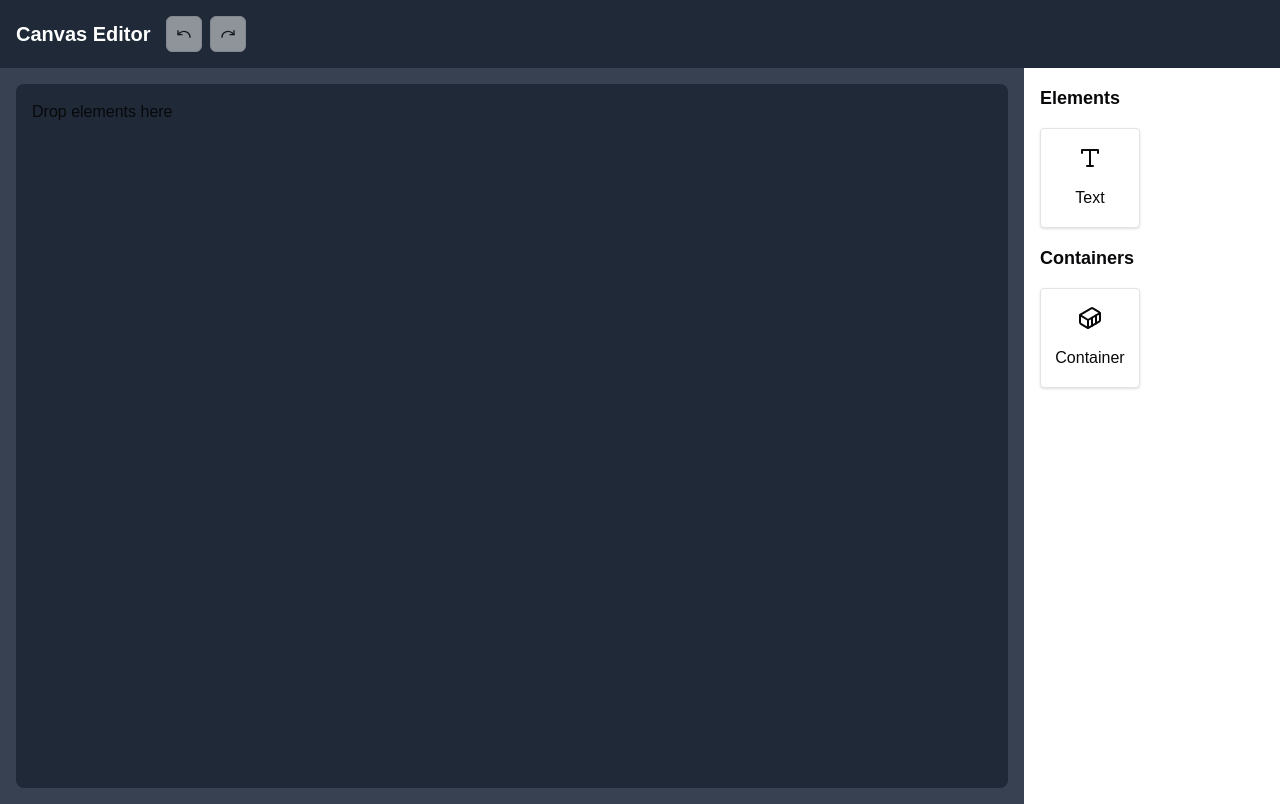
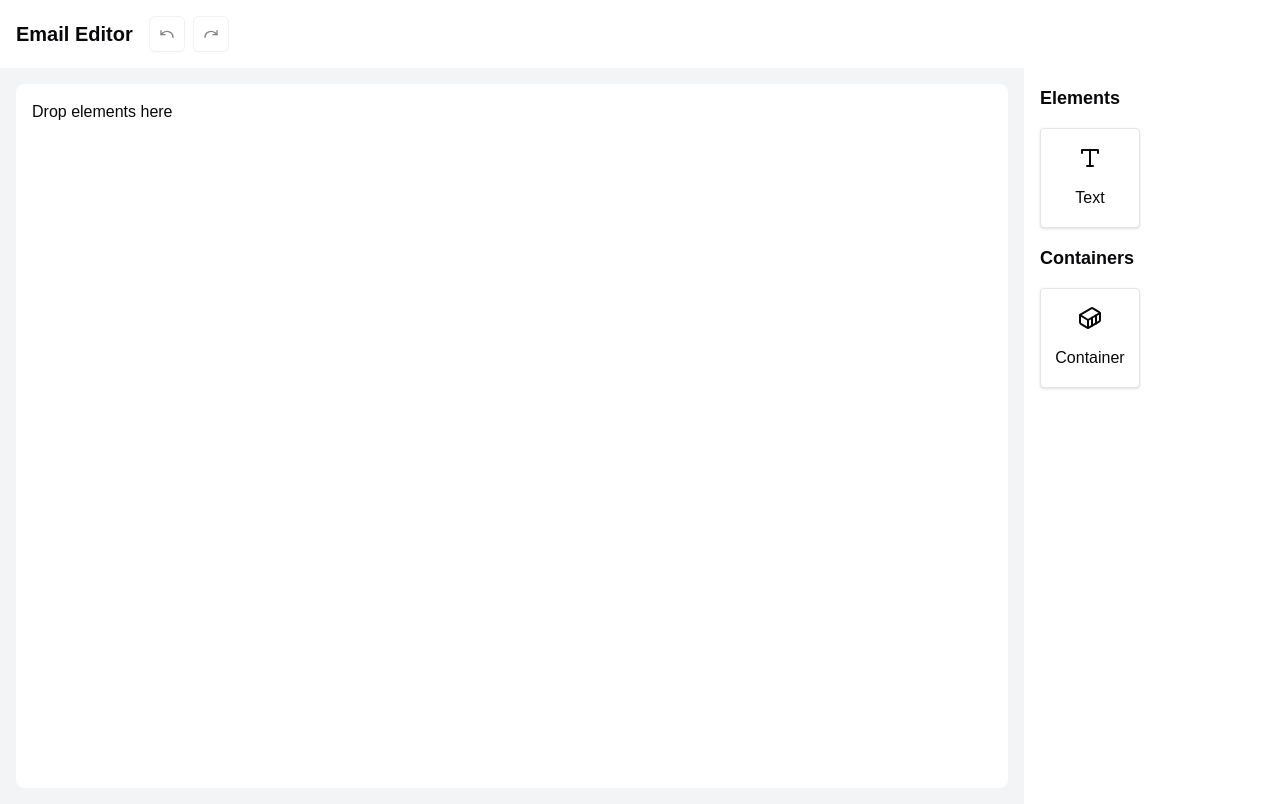
Before and after one commit to padhi190/react-email-builder, a Next.js app: page / in a window 1280 px wide. Built offline with nearby package versions, Linux system fonts and the light colour scheme.

Commit message:
change styling and decided not to support nested element

```diff
--- a/src/app/page.tsx
+++ b/src/app/page.tsx
@@ -12,7 +12,7 @@ export default function Home() {
   return (
     <CanvasProvider>
       <DndProvider backend={HTML5Backend}>
-        <div className="flex h-screen bg-gray-900">
+        <div className="flex h-screen bg-gray-100">
           {/* <LeftSidebar /> */}
           <main className="flex-grow flex flex-col">
             <CanvasHeader />
@@ -29,8 +29,8 @@ export default function Home() {
 function CanvasHeader() {
   const { canUndo, canRedo, dispatch } = useCanvas();
   return (
-    <header className="bg-gray-800 p-4 flex items-center">
-      <h1 className="text-white text-xl font-bold mr-4">Canvas Editor</h1>
+    <header className="bg-background p-4 flex items-center">
+      <h1 className="text-xl font-bold mr-4">Email Editor</h1>
       <div className="flex space-x-2">
         <Button
           variant="outline"
--- a/src/components/Canvas.tsx
+++ b/src/components/Canvas.tsx
@@ -12,7 +12,7 @@ interface CanvasProps {}
 
 export function Canvas({}: CanvasProps) {
   const { state, dispatch } = useCanvas();
-  console.log(state.elements);
+  // console.log(state.elements);
 
   const [dropTarget, setDropTarget] = useState<{
     index: number;
@@ -38,7 +38,7 @@ export function Canvas({}: CanvasProps) {
     setDropTarget(null);
   };
 
-  console.log('drop target', dropTarget);
+  // console.log('drop target', dropTarget);
   const [, drop] = useDrop({
     accept: ['element', 'canvasElement', 'containerElement'],
     hover: (item: EmailElement<any> & { index?: number }, monitor) => {
@@ -48,14 +48,11 @@ export function Canvas({}: CanvasProps) {
           monitor.getItemType() === 'containerElement') &&
         dropTarget === null
       ) {
-        console.log('hovring');
+        // console.log('hovring');
         setDropTarget({ index: state.elements.length, position: 'below' });
       }
     },
     drop: (item: EmailElement<any> & { index?: number }, monitor) => {
-      if (monitor.didDrop() && monitor.getDropResult()) {
-        return;
-      }
       if (dropTarget) {
         handleDrop(item, dropTarget.index, dropTarget.position);
       }
@@ -87,22 +84,13 @@ export function Canvas({}: CanvasProps) {
     <div className="flex flex-grow h-[calc(100vh-64px)]">
       <div
         ref={dropRef}
-        className="flex-grow bg-gray-700 p-4 overflow-hidden"
+        className="flex-grow bg-gray-100 p-4 overflow-hidden"
         onClick={handleCanvasClick}
       >
-        <div className="bg-gray-800 rounded-lg p-4 h-full overflow-y-auto">
+        <div className="bg-background rounded-lg p-4 h-full overflow-y-auto">
           {state.elements.length === 0 ? (
             <div>Drop elements here</div>
           ) : (
-            // <DropZone
-            //   onDrop={(item) => handleDrop(item, 0, 'above')}
-            //   isActive={
-            //     dropTarget?.index === 0 && dropTarget.position === 'above'
-            //   }
-            //   setDropTarget={setDropTarget}
-            //   index={0}
-            //   position="above"
-            // />
             state.elements.map((element, index) => (
               <React.Fragment key={element.id}>
                 {index === 0 && (
@@ -143,23 +131,9 @@ export function Canvas({}: CanvasProps) {
               </React.Fragment>
             ))
           )}
-          {/* {state.elements.length > 0 && (
-            <DropZone
-              onDrop={(item) =>
-                handleDrop(item, state.elements.length - 1, 'below')
-              }
-              isActive={
-                dropTarget?.index === state.elements.length - 1 &&
-                dropTarget.position === 'below'
-              }
-              setDropTarget={setDropTarget}
-              index={state.elements.length - 1}
-              position="below"
-            />
-          )} */}
           <div
             className={cn(
-              'w-full bg-gray-500 opacity-0 transition-opacity rounded-lg',
+              'w-full bg-gray-200 opacity-0 transition-opacity rounded-lg',
               {
                 'opacity-80 h-20': dropTarget?.index === state.elements.length,
               }
--- a/src/components/DropZone.tsx
+++ b/src/components/DropZone.tsx
@@ -20,7 +20,7 @@ export function DropZone({
   position,
 }: DropZoneProps) {
   const [, drop] = useDrop({
-    accept: ['element'],
+    accept: ['element', 'containerElement'],
     // drop: onDrop,
     hover: () => setDropTarget({ index, position }),
   });
@@ -31,8 +31,8 @@ export function DropZone({
   return (
     <div
       ref={dropRef}
-      className={`h-2 transition-all ${
-        isActive ? 'bg-blue-500' : 'bg-red-400'
+      className={`h-2 transition-all rounded-lg ${
+        isActive ? 'bg-gray-100 h-20' : ''
       }`}
       onMouseLeave={() => setDropTarget(null)}
     />
--- a/src/components/LeftSidebar.tsx
+++ b/src/components/LeftSidebar.tsx
@@ -1,7 +1,7 @@
 export function LeftSidebar() {
   return (
-    <div className="w-64 bg-gray-800 p-4">
-      <h2 className="text-white text-lg font-semibold mb-4">Left Sidebar</h2>
+    <div className="w-64 bg-background p-4">
+      <h2 className="text-lg font-semibold mb-4">Left Sidebar</h2>
       {/* Add content for left sidebar */}
     </div>
   );
--- a/src/components/elements/Container.tsx
+++ b/src/components/elements/Container.tsx
@@ -18,13 +18,14 @@ const properties = {
 
 type ContainerProperties = typeof properties;
 
+// TODO: don't support nested element for now
 export const ContainerEmailElement: EmailElement<ContainerProperties> = {
   id: 'Container',
   type,
   content: ({ backgroundColor, content }: ContainerProperties) => {
     const [isActive, setIsActive] = useState(false);
     const [, drop] = useDrop({
-      accept: ['element', 'containerElement'],
+      accept: ['element'],
       drop: (item, monitor) => {
         if (monitor.didDrop()) {
           return;
--- a/src/components/elements/ElementRenderer.tsx
+++ b/src/components/elements/ElementRenderer.tsx
@@ -8,12 +8,14 @@ interface ElementRendererProps {
 
 export function ElementRenderer({ element }: ElementRendererProps) {
   const { state } = useCanvas();
+
   const Component = element.content;
-  console.log(state.selectedElementProps);
+
   const isSelected = state.selectedElement?.id === element.id;
   const properties = isSelected
     ? state.selectedElementProps
     : element.properties;
+
   if (!Component) {
     console.warn(`Unknown element ${element.type}`);
     return null;
--- a/src/types/EditorTypes.ts
+++ b/src/types/EditorTypes.ts
@@ -12,22 +12,9 @@ export interface EmailElement<TProps> {
   properties: TProps;
 }
 
-export interface ContainerElement<TProps> extends EmailElement<TProps> {}
-
-// type EmailElementsType = {
-//   [key in ElementType]: EmailElement<any>;
-// };
-
-// export const emailElements: EmailElementsType = {
-//   text: TextEmailElement,
-//   container: ContainerEmailElement,
-// };
-
 export const emailElements: EmailElement<any>[] = [TextEmailElement];
 
-export const containerElements: ContainerElement<any>[] = [
-  ContainerEmailElement,
-];
+export const containerElements: EmailElement<any>[] = [ContainerEmailElement];
 
 export interface CanvasState {
   elements: EmailElement<any>[];
```
